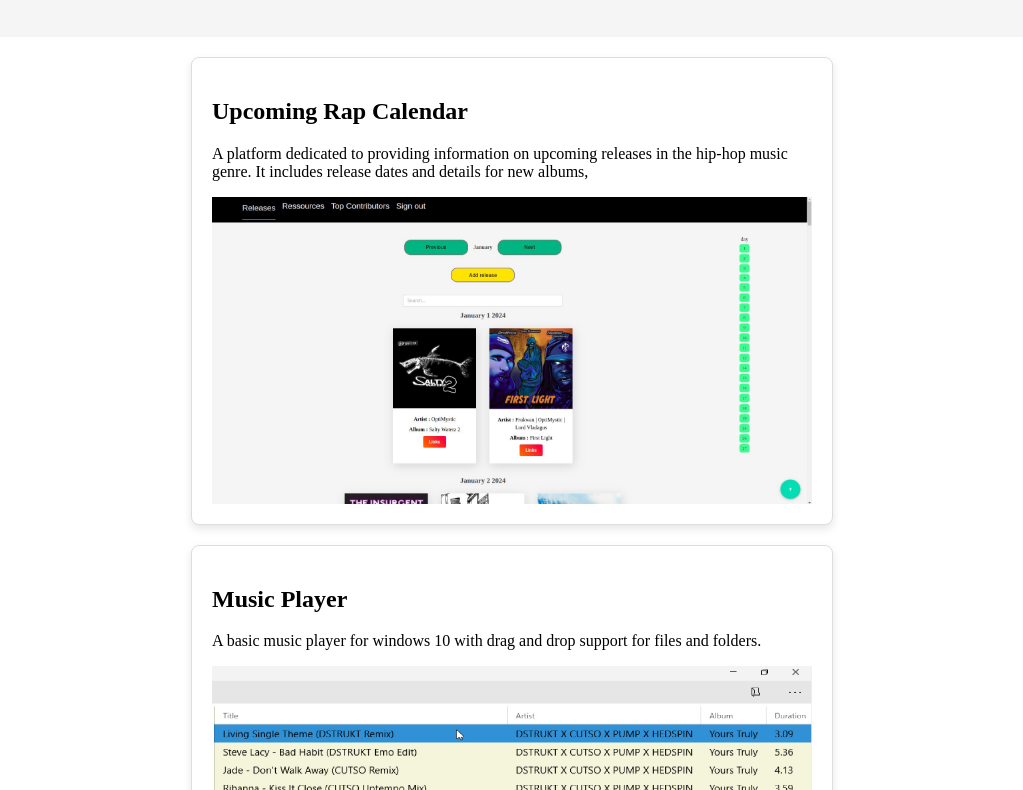
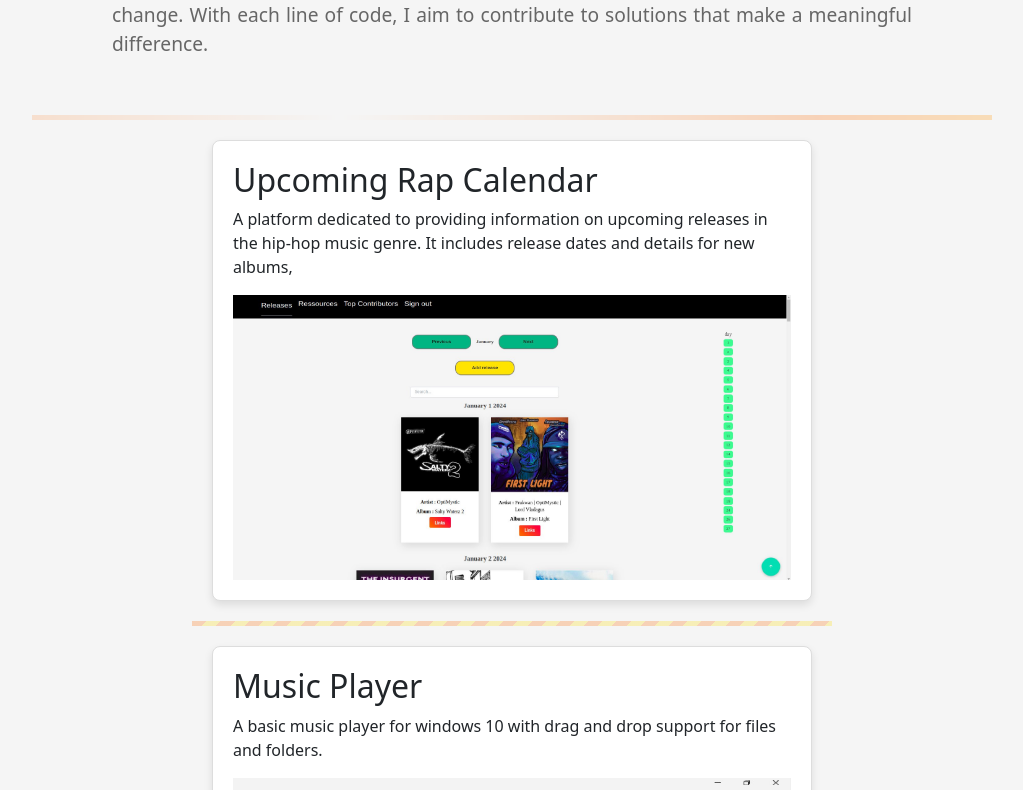
Before and after one commit to ismailghedamsi/portfolio, a React (Vite) app: page / in a window 1280 px wide. Shown: the part 770-1560 px from the top of the page, without its empty margins (128-1151 px from the left). Built offline with nearby package versions, Linux system fonts and the light colour scheme.

Commit message:
Add separators for sections and projects

```diff
--- a/src/App.jsx
+++ b/src/App.jsx
@@ -1,8 +1,11 @@
+import React from 'react';
 import './App.css';
 import AboutMe from './components/About';
 import Footer from './components/Footer';
+import Navbar from './components/Navbar';
 import Project from './components/Project';
-
+import FireLine from './components/separators/FireLine';
+import WaveLine from './components/separators/WaveLine';
 
 
 function App() {
@@ -25,12 +28,14 @@ function App() {
   ];
 
   return (
-    <div style={{ display: 'flex', flexDirection: 'column', minHeight: '100vh' }}>
+    <div style={{ display: 'flex',  backgroundColor: '#f5f5f5', flexDirection: 'column', minHeight: '100vh' }}>
+      <Navbar />
         <div style={{ flexGrow: 1 }}>
-        <p>hello</p>
         <AboutMe />
         <div>
+          <FireLine />
       {projects.map(({ title, description, fullImage, imageBaseName, imagesCount }, index) => (
+          <React.Fragment key={index}>
         <Project
           key={index}
           title={title}
@@ -38,6 +43,8 @@ function App() {
           fullImage={fullImage}
           images={Array.from({ length: imagesCount }, (_, i) => `/${imageBaseName}${i+1}.jpg`)}
         />
+        {index < projects.length - 1 && <WaveLine />}
+      </React.Fragment>
       ))}
     </div>
       </div>
--- a/src/components/Project.jsx
+++ b/src/components/Project.jsx
@@ -54,6 +54,7 @@ const GridItem = styled.div`
     display: block;
   }
 `;
+
 
 
 // Project component
--- /dev/null
+++ b/src/components/separators/FireLine.jsx
@@ -0,0 +1,28 @@
+import styled, { keyframes } from 'styled-components';
+
+// Keyframes for the flame animation
+const flameAnimation = keyframes`
+  to {
+    background-position: 200% center;
+  }
+`;
+
+// Styled component for the fire line
+const FireLine = styled.hr`
+  border: none;
+  height: 5px;
+  width: 75%; // Set the width to 50%
+  margin: 20px auto; // Center the line horizontally and add vertical margin
+  background: linear-gradient(
+    to right,
+    transparent,
+    #ff6a00, /* Orange */
+    #ffdd00, /* Yellow */
+    #ff6a00, /* Orange */
+    transparent
+  );
+  background-size: 200% auto;
+  animation: ${flameAnimation} 1s linear infinite;
+`;
+
+export default FireLine;
--- /dev/null
+++ b/src/components/separators/WaveLine.jsx
@@ -0,0 +1,28 @@
+import styled, { keyframes } from 'styled-components';
+
+const waveAnimation = keyframes`
+  0% {
+    background-position: 0 0;
+  }
+  100% {
+    background-position: 100% 0;
+  }
+`;
+
+const WaveLine = styled.hr`
+  border: none;
+  height: 5px;
+  width: 50%; // Set the width to 50%
+  margin: 20px auto; // Center the line horizontally and add vertical margin
+  background: repeating-linear-gradient(
+    -45deg,
+    #ffdd00, /* Yellow color */
+    #ffdd00 10px,
+    #ff6a00 10px, /* Orange color */
+    #ff6a00 20px
+  );
+  background-size: 200% 100%;
+  animation: ${waveAnimation} 4s linear infinite;
+`;
+
+export default WaveLine;
```
